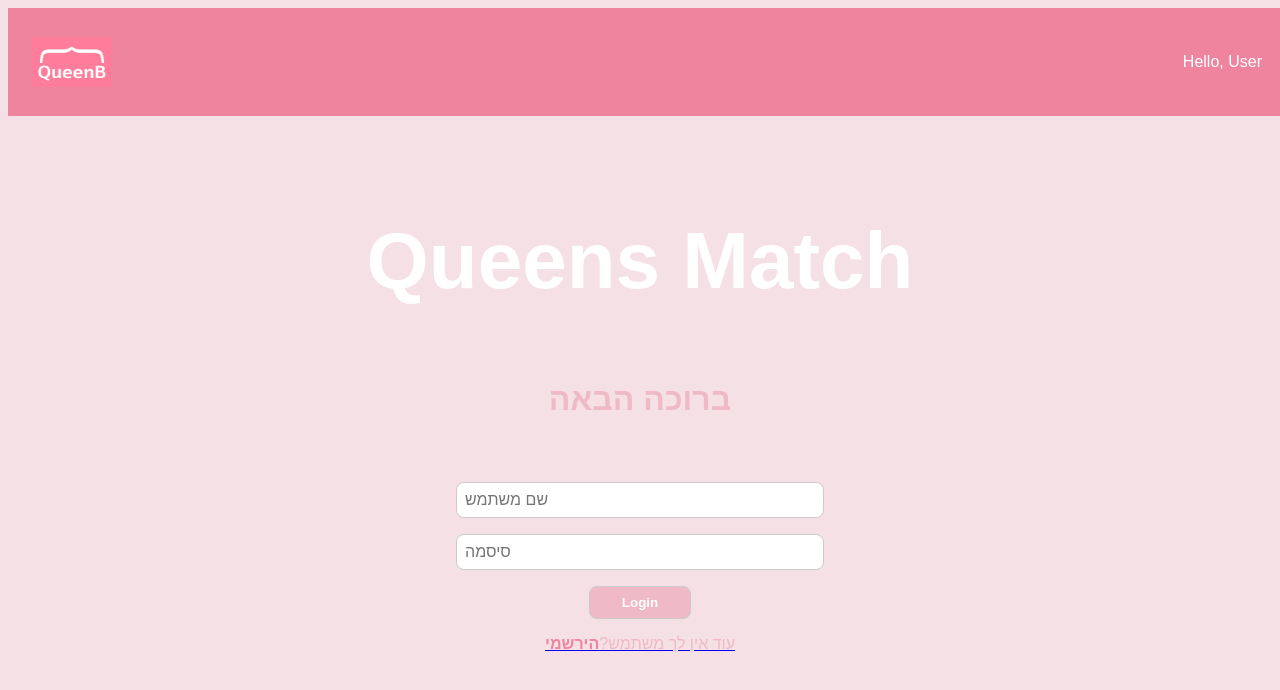
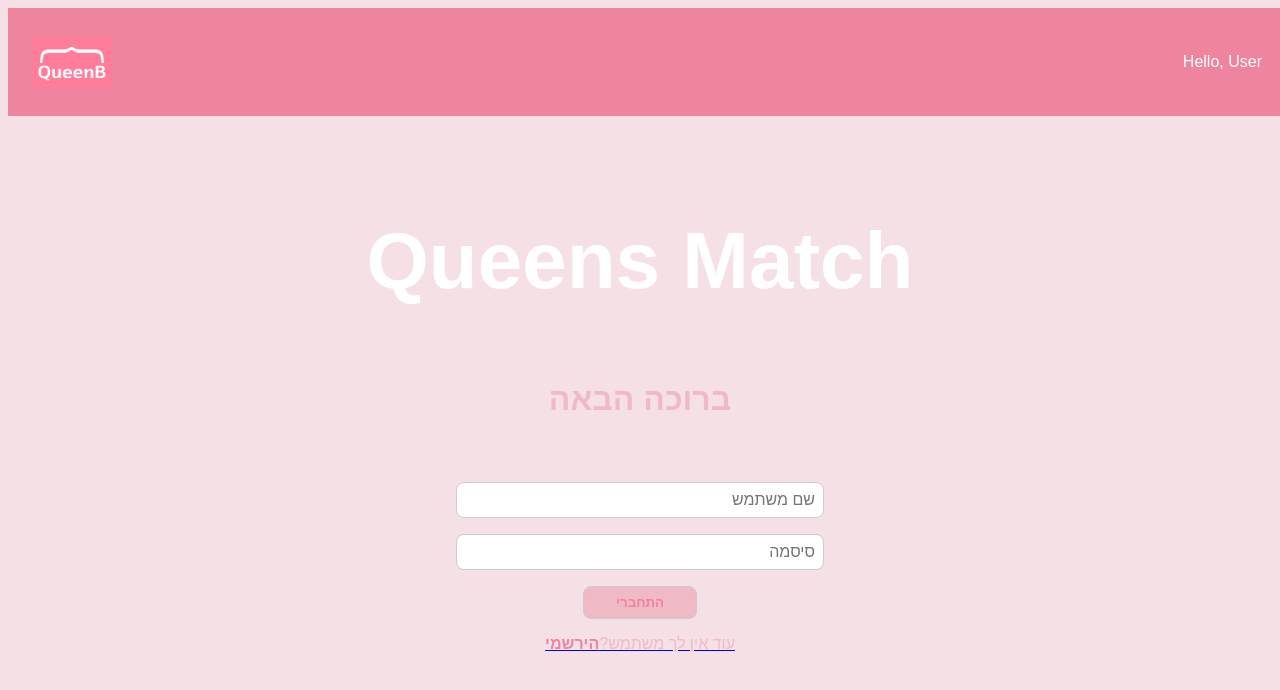
Before and after one commit to ShahafPinto/Queen-B-Mentoring-App, a Next.js app: page / in a window 1280 px wide. Shown: the top 690 px of the page. Built offline with nearby package versions, Linux system fonts and the light colour scheme.

Commit message:
change signin to hebrew

```diff
--- a/app/page.js
+++ b/app/page.js
@@ -85,7 +85,7 @@ export default function Home() {
                 className={styles.button}
                 disabled={buttonDisabled || loading} // Disable the button if conditions are met
             >
-                Login
+                התחברי
             </button>
 
             <Link href="/form">
--- a/app/page.module.css
+++ b/app/page.module.css
@@ -10,6 +10,7 @@
   min-height: 100vh; /* Full viewport height */
   padding: 2rem;
   background-color: #f5e1e5; /* Light background */
+  direction: rtl;
 }
 
 .title {
@@ -61,7 +62,6 @@
   border: 1px solid #ccc;
   border-radius: 0.5rem;
   color: var(--color-primary); /* Primary button color */
-  color: white; /* Text color for button */
   font-weight: bold;
   cursor: pointer; /* Change cursor to pointer */
   transition: background-color 0.3s, transform 0.2s; /* Smooth transitions */
```
